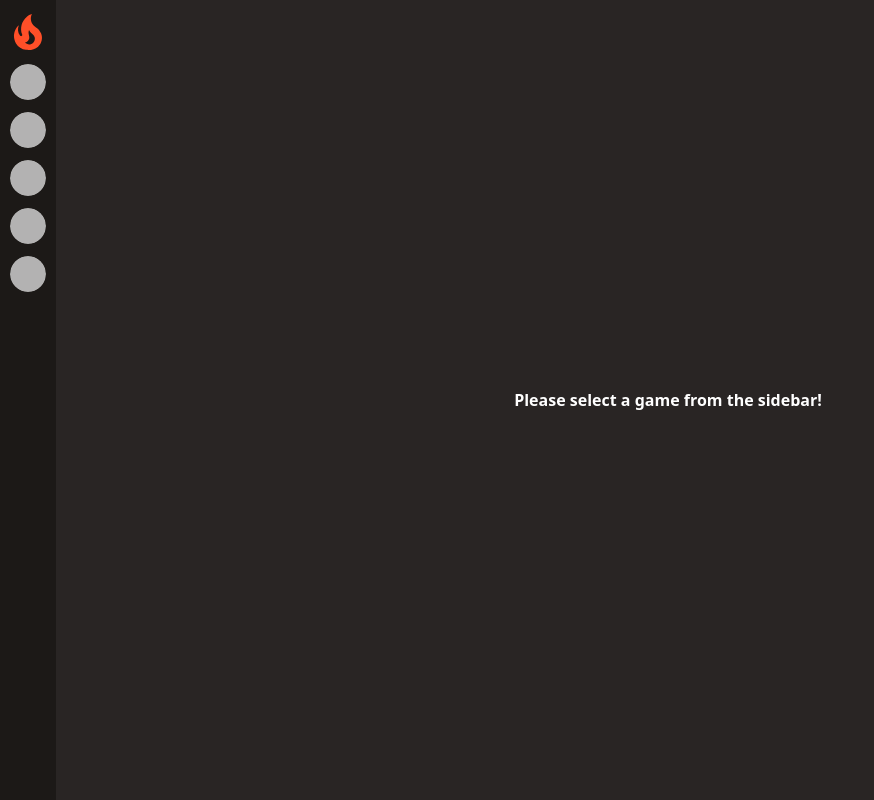
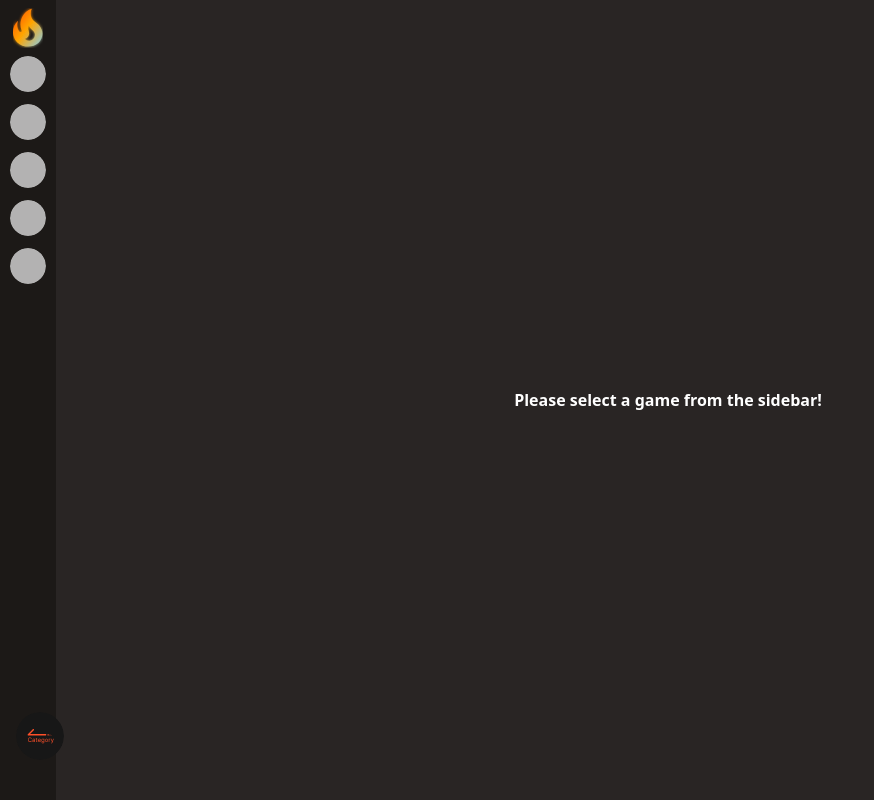
Before and after one commit to ktoraco/e-snap-project, a Next.js app: page / in a window 1280 px wide. Shown: the whole page, without its empty margins (0-874 px from the left). Built offline with nearby package versions, Linux system fonts and the light colour scheme.

Commit message:
アイコン表示できた。ホームでエフェクトもでるようになった。ただし、サイドバーが引っ込んでもアイコンがはみ出る問題発生してる

```diff
--- /dev/null
+++ b/components/AnimatedBox.tsx
@@ -0,0 +1,14 @@
+import { motion } from "framer-motion";
+import { FC } from "react";
+
+const AnimatedBox: FC = () => {
+  return (
+    <motion.div
+      className="w-32 h-32 bg-blue-500"
+      animate={{ rotate: 360 }}
+      transition={{ duration: 2, repeat: Infinity }}
+    />
+  );
+};
+
+export default AnimatedBox;
--- /dev/null
+++ b/components/CustomIcon.tsx
@@ -0,0 +1,54 @@
+import { FC, useState } from "react";
+
+type CustomIconProps = {
+  isGradient?: boolean;
+};
+
+const CustomIcon: FC<CustomIconProps> = ({ isGradient = false }) => {
+  const [isPressed, setIsPressed] = useState(false);
+
+  const handleMouseDown = () => {
+    setIsPressed(true);
+  };
+
+  const handleMouseUp = () => {
+    setIsPressed(false);
+  };
+
+  return (
+    <svg
+      xmlns="http://www.w3.org/2000/svg"
+      width="30"
+      height="40"
+      viewBox="0 0 25 32"
+      fill="none"
+      onMouseDown={handleMouseDown}
+      onMouseUp={handleMouseUp}
+      onMouseLeave={handleMouseUp} // マウスが外れたときもリセット
+      style={{ cursor: "pointer" }}
+    >
+      <defs>
+        <linearGradient id="gradient" x1="0%" y1="0%" x2="100%" y2="100%">
+          <stop offset="0%" stopColor="#FF4500" /> {/* 赤色 */}
+          <stop offset="50%" stopColor="#FFA500" /> {/* オレンジ */}
+          <stop offset="100%" stopColor="#87CEEB" /> {/* ほのかな水色 */}
+        </linearGradient>
+        <filter id="glow" x="-50%" y="-50%" width="200%" height="200%">
+          <feGaussianBlur stdDeviation="1.5" result="coloredBlur" />
+          <feMerge>
+            <feMergeNode in="coloredBlur" />
+            <feMergeNode in="SourceGraphic" />
+          </feMerge>
+        </filter>
+      </defs>
+      <g filter={isPressed || isGradient ? "url(#glow)" : undefined}>
+        <path
+          d="M22.1764 14.35C21.7739 13.825 21.2839 13.37 20.8289 12.915C19.6564 11.865 18.3265 11.1125 17.2065 10.01C14.599 7.455 14.0214 3.2375 15.6839 0C14.0214 0.4025 12.5689 1.3125 11.3264 2.31C6.79395 5.95 5.00895 12.3725 7.14395 17.885C7.21395 18.06 7.28395 18.235 7.28395 18.4625C7.28395 18.8475 7.02145 19.1975 6.67145 19.3375C6.26895 19.5125 5.84895 19.4075 5.51645 19.1275C5.41713 19.0443 5.33406 18.9434 5.27145 18.83C3.29395 16.3275 2.97895 12.74 4.30895 9.87C1.38645 12.25 -0.206051 16.275 0.0214493 20.0725C0.126449 20.9475 0.231449 21.8225 0.528949 22.6975C0.773949 23.7475 1.24645 24.7975 1.77145 25.725C3.66145 28.7525 6.93395 30.9225 10.4514 31.36C14.1965 31.8325 18.204 31.15 21.074 28.56C24.2765 25.655 25.3964 21 23.7514 17.01L23.524 16.555C23.1565 15.75 22.1764 14.35 22.1764 14.35ZM16.6465 25.375C16.1565 25.795 15.3514 26.25 14.7214 26.425C12.7614 27.125 10.8014 26.145 9.64645 24.99C11.7289 24.5 12.9714 22.96 13.3389 21.4025C13.6364 20.0025 13.0765 18.8475 12.849 17.5C12.639 16.205 12.674 15.1025 13.1465 13.895C13.479 14.56 13.829 15.225 14.249 15.75C15.5965 17.5 17.7139 18.27 18.1689 20.65C18.2389 20.895 18.274 21.14 18.274 21.4025C18.3265 22.8375 17.6965 24.4125 16.6465 25.375Z"
+          fill={isPressed || isGradient ? "url(#gradient)" : "#FF4F28"}
+        />
+      </g>
+    </svg>
+  );
+};
+
+export default CustomIcon;
--- /dev/null
+++ b/components/FlameIcon.tsx
@@ -0,0 +1,37 @@
+import { FC } from "react";
+
+const FlameIcon: FC = () => {
+  return (
+    <svg
+      xmlns="http://www.w3.org/2000/svg"
+      viewBox="0 0 64 64"
+      className="flame-icon"
+      width="64"
+      height="64"
+    >
+      <path
+        d="M32 2C20 14 24 24 24 32c0 8-4 12-4 16s4 8 12 8 12-4 12-8-4-8-4-16c0-8 4-18-8-30z"
+        fill="orange"
+      />
+    </svg>
+  );
+};
+
+export default FlameIcon;
+
+<style jsx>{`
+  .flame-icon path {
+    animation: flame-flicker 1.5s infinite alternate;
+  }
+
+  @keyframes flame-flicker {
+    0% {
+      fill: orange;
+      filter: drop-shadow(0 0 10px rgba(255, 165, 0, 0.8));
+    }
+    100% {
+      fill: red;
+      filter: drop-shadow(0 0 20px rgba(255, 69, 0, 1));
+    }
+  }
+`}</style>
--- a/components/InfoTerminal.tsx
+++ b/components/InfoTerminal.tsx
@@ -2,7 +2,7 @@ import { FC } from "react";
 
 const InfoTerminal: FC = () => {
   return (
-    <div className="bg-black text-gray-300 font-mono p-4 h-full overflow-y-auto max-h-[300px] p-2 text-xs">
+    <div className="bg-black text-gray-300 font-mono p-4 h-full overflow-y-auto max-h-[300px] p-2 text-xs hidden-scrollbar hidden-scrollbar::-webkit-scrollbar">
       <p>[INFO] Photo ID: 10234</p>
       <p>[INFO] Title: Sunset Over the Mountains</p>
       <p>[INFO] Location: Virtual World - Region 5</p>
--- a/components/Sidebar.tsx
+++ b/components/Sidebar.tsx
@@ -2,6 +2,9 @@
 
 import { FC, useState } from "react";
 import { useRouter } from "next/navigation";
+import { motion } from "framer-motion"; // framer-motion をインポート
+import CustomIcon from "./CustomIcon";
+import { usePathname } from "next/navigation"; // 現在のパスを取得するためのフックをインポート
 
 type Game = {
   id: number;
@@ -16,7 +19,8 @@ type SidebarProps = {
 
 const Sidebar: FC<SidebarProps> = ({ games, onGameClick }) => {
   const [isOpen, setIsOpen] = useState(false);
-  const router = useRouter(); //useRouterを使って遷移処理を実行する
+  const router = useRouter();
+  const pathname = usePathname(); // 現在のパスを取得
   const [selectedGameId, setSelectedGameId] = useState<number | null>(null);
 
   const toggleSidebar = () => {
@@ -25,15 +29,20 @@ const Sidebar: FC<SidebarProps> = ({ games, onGameClick }) => {
 
   const handleClick = (gameId: number) => {
     setSelectedGameId(gameId);
-    onGameClick(gameId); // 親コンポーネントに通知
-    router.push(`/game/${gameId}`); // 動的ページに遷移
+    onGameClick(gameId);
+    router.push(`/game/${gameId}`);
   };
 
   return (
-    <div className="flex h-screen sticky top-0 left-0"> {/* Sidebarを固定 */}
+    <motion.div
+      className="flex h-screen relative"
+      initial={{ width: isOpen ? "0px" : "56px" }} // 初期状態
+      animate={{ width: isOpen ? "0px" : "56px" }} // アニメーション
+      transition={{ duration: 0.3 }} // アニメーションの速度
+    >
       <button
         onClick={toggleSidebar}
-        className="absolute bottom-10 left-4 z-100 text-white rounded-md md:hidden flex items-center justify-center w-12 h-12"
+        className="absolute bottom-10 left-4 z-50 text-white rounded-md flex items-center justify-center w-12 h-12"
       >
         <img
           src={isOpen ? "/icons/sclose.svg" : "/icons/sopen.svg"}
@@ -46,30 +55,34 @@ const Sidebar: FC<SidebarProps> = ({ games, onGameClick }) => {
           isOpen ? "w-0" : "w-14"
         }`}
       >
-        <div className="flex flex-col justify-center items-center mt-2" onClick={() => router.push("/")}>
-          {/*router.pushはURLに追加しているのではなく、現在のURL全体が "/" に変更される*/}
-          <img className="w-12" src="/icons/mdi_fire.svg" alt="Logo" />
-        </div>
-        <div className="flex flex-col items-center cursor-pointer gap-3 mt-2 ">
+        <motion.div
+          className="flex flex-col justify-center items-center mt-2 rounded-full cursor-pointer"
+          onClick={() => router.push("/")}
+          whileTap={{ scale: 0.9 }} // クリック時に縮小
+          whileHover={{ scale: 1.1 }} // ホバー時に拡大
+        >
+          <CustomIcon isGradient={pathname === "/"} /> {/* ホームの場合にグラデーション */}
+        </motion.div>
+        <div className="flex flex-col items-center cursor-pointer gap-3 mt-2">
           {games.map((game) => (
-            <div key={game.id} onClick={() => handleClick(game.id)}>
+            <motion.div
+              key={game.id}
+              onClick={() => handleClick(game.id)}
+              whileTap={{ scale: 0.9 }} // クリック時に縮小
+              whileHover={{ scale: 1.1 }} // ホバー時に拡大
+            >
               <img
                 src={game.icon}
                 alt={game.name}
-                className={`rounded-full w-9
-                    ${
-                      selectedGameId === game.id ? "opacity-100" : "opacity-80"
-                    }`}
+                className={`rounded-full w-9 ${
+                  selectedGameId === game.id ? "opacity-100" : "opacity-80"
+                }`}
               />
-            </div>
+            </motion.div>
           ))}
         </div>
       </div>
-      <div className="flex-grow">
-        {/* メインコンテンツ */}
-        {/* 重複するメッセージを削除 */}
-      </div>
-    </div>
+    </motion.div>
   );
 };
 
--- a/package.json
+++ b/package.json
@@ -10,6 +10,7 @@
   },
   "dependencies": {
     "@tailwindcss/aspect-ratio": "^0.4.2",
+    "framer-motion": "^12.6.3",
     "next": "15.2.4",
     "postcss": "^8.5.3",
     "react": "^19.0.0",
--- a/pages/_app.tsx
+++ b/pages/_app.tsx
@@ -5,7 +5,7 @@ import games from "../lib/games";
 
 export default function MyApp({ Component, pageProps }: AppProps) {
   return (
-    <div className="flex h-screen overflow-hidden">
+    <div className="flex h-screen">
       <Sidebar games={games} onGameClick={() => {}} />
       <div className="flex-grow overflow-y-scroll h-full">
         <Component {...pageProps} games={games} />
--- a/pages/game/PlaceholderSwiper.tsx
+++ /dev/null
@@ -1,18 +0,0 @@
-import { Swiper, SwiperSlide } from "swiper/react";
-import "swiper/css";
-
-const PlaceholderSwiper = () => {
-  return (
-    <Swiper spaceBetween={10} slidesPerView={3}>
-      {[...Array(5)].map((_, index) => (
-        <SwiperSlide key={index}>
-          <div className="w-full h-48 bg-red-300 flex items-center justify-center">
-            Placeholder {index + 1}
-          </div>
-        </SwiperSlide>
-      ))}
-    </Swiper>
-  );
-};
-
-export default PlaceholderSwiper;
--- a/pages/game/[id].tsx
+++ b/pages/game/[id].tsx
@@ -21,7 +21,7 @@ const GamePage = ({ games }) => {
   };
 
   return (
-    <div className="flex flex-col bg-stone-800 gap-4 p-4">
+    <div className="flex flex-col bg-stone-800 gap-4 p-4 min-h-screen">
       <h1>{selectedGame.name}</h1>
       <PhotoViewer photoUrl={photoUrl} />
       <PhotoInfoText photoDescription={photoDescription} />
--- a/styles/global.css
+++ b/styles/global.css
@@ -1 +1,12 @@
 @import "tailwindcss";
+
+@layer utilities {
+    .hidden-scrollbar {
+      -ms-overflow-style: none; /* IE, Edge 対応 */
+      scrollbar-width: none; /* Firefox 対応 */
+    }
+    .hidden-scrollbar::-webkit-scrollbar {
+      /* Chrome, Safari 対応 */
+      display: none;
+    }
+  }
```
Also changed, not shown: components/PhotoGallery.tsx (+13 -9 lines), 1 other file (tests, documents, lock files or other folders).
